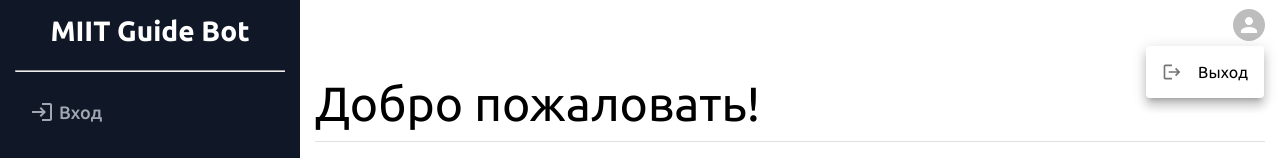
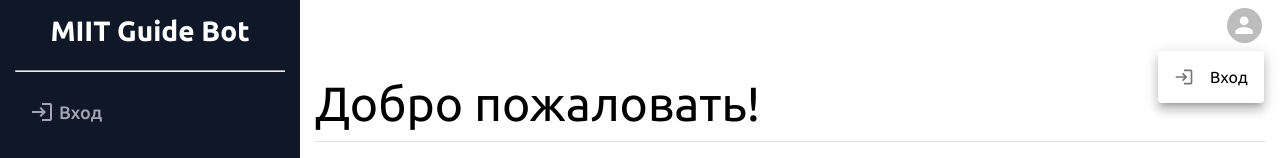
Before and after one commit to elysian-projects/miit-guide-bot-next, a React app in the folder packages/client/: page / in a window 1280 px wide. Both pictures are taken after a click on the button 1249 px from the left and 25 px from the top of the page. Shown: the top 158 px of the page. Built offline with nearby package versions, Linux system fonts and the light colour scheme.

Commit message:
chore(header): correct auth links in the main header

```diff
--- a/packages/client/src/components/header/HeaderUserMenu.tsx
+++ b/packages/client/src/components/header/HeaderUserMenu.tsx
@@ -1,11 +1,13 @@
-import { Logout } from "@mui/icons-material";
+import { Login, Logout, Person } from "@mui/icons-material";
 import { Avatar, IconButton, ListItemIcon, Menu, MenuItem } from "@mui/material";
 import { FC, useState } from "react";
+import { useAuth } from "../../hooks/useAuth";
 import { HeaderLink } from "./Header.styles";
 
 export const HeaderUserMenu: FC = () => {
   const [anchorEl, setAnchorEl] = useState<null | HTMLElement>(null);
   const [open, setOpen] = useState<boolean>(Boolean(anchorEl));
+  const {isAuthenticated, getUserLogin} = useAuth();
 
   const handleClick = (event: React.MouseEvent<HTMLElement>) => {
     setAnchorEl(event.currentTarget);
@@ -21,13 +23,13 @@ export const HeaderUserMenu: FC = () => {
     <>
       <IconButton
         onClick={handleClick}
-        size="small"
+        size="medium"
         sx={{ ml: 2 }}
         aria-controls={open ? 'account-menu' : undefined}
         aria-haspopup="true"
         aria-expanded={open ? 'true' : undefined}
       >
-        <Avatar sx={{ width: 32, height: 32 }}></Avatar>
+        <Avatar sx={{ width: 35, height: 35 }}></Avatar>
       </IconButton>
       <Menu
         anchorEl={anchorEl}
@@ -37,12 +39,33 @@ export const HeaderUserMenu: FC = () => {
         transformOrigin={{ horizontal: 'right', vertical: 'top' }}
         anchorOrigin={{ horizontal: 'right', vertical: 'bottom' }}
       >
-        <HeaderLink to="/auth/logout">
+        {(isAuthenticated() && getUserLogin()) && (
           <MenuItem>
             <ListItemIcon>
-              <Logout fontSize="small" />
+              <Person fontSize="small" />
             </ListItemIcon>
-              Выход
+            {getUserLogin()}
+          </MenuItem>
+        )}
+
+        <HeaderLink to={isAuthenticated() ? "/auth/logout" : "/auth/login"}>
+          <MenuItem>
+            <ListItemIcon>
+              {isAuthenticated() ? (
+                <Logout fontSize="small" />
+              ) : (
+                <Login fontSize="small" />
+              )}
+            </ListItemIcon>
+            {isAuthenticated() ? (
+              <>
+                Выход
+              </>
+            ) : (
+              <>
+                Вход
+              </>
+            )}
           </MenuItem>
         </HeaderLink>
       </Menu>
```
